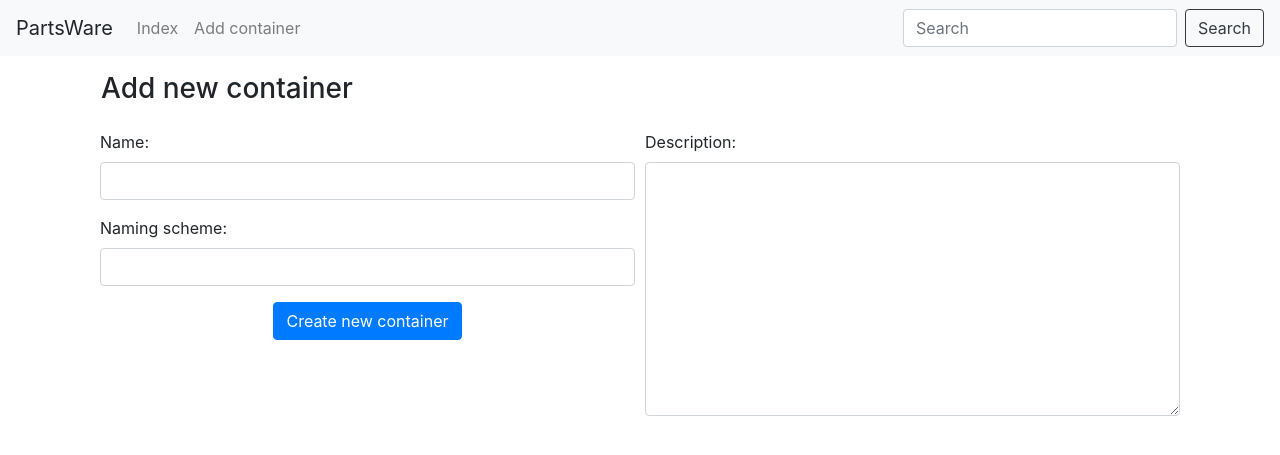
After one commit to kobus-v-schoor/parts-ware, a Django app: page /add_container/ in a window 1280 px wide. The commit adds this page. Shown: the top 455 px of the page. Run offline with Django 3.2, Linux system fonts and the light colour scheme; the visitor is signed in with stand-in values (Sample User, id 1); some libraries are stand-ins or nearby versions.

Commit message:
added add new container view

```diff
--- /dev/null
+++ b/partsware/parts/forms.py
@@ -0,0 +1,26 @@
+import re
+
+from django.forms import ModelForm
+from django.core.exceptions import ValidationError
+
+from .models import Container, Part
+
+class ContainerForm(ModelForm):
+    class Meta:
+        model = Container
+        fields = ['name', 'description', 'naming_scheme']
+
+    def clean_naming_scheme(self):
+        ns = self.cleaned_data['naming_scheme']
+
+        # check if naming scheme is valid regex
+        try:
+            re.compile(ns)
+            valid = True
+        except re.error:
+            valid = False
+
+        if not valid:
+            raise ValidationError("Naming scheme is not a valid regex")
+
+        return ns
--- a/partsware/parts/templates/parts/base.html
+++ b/partsware/parts/templates/parts/base.html
@@ -17,13 +17,14 @@
     <div class="collapse navbar-collapse" id="navbarTogglerDemo01">
         <a class="navbar-brand">PartsWare</a>
         <ul class="navbar-nav mr-auto mt-2 mt-lg-0">
-            <li class="nav-item active">
+            <li class="nav-item">
                 <a class="nav-link" href="{% url 'parts:index' %}">Index</a>
             </li>
             <li class="nav-item">
-                <a class="nav-link" href="#">Link</a>
+                <a class="nav-link" href="{% url 'parts:add_container' %}">Add container</a>
             </li>
         </ul>
+
         <form class="form-inline my-2 my-lg-0" method="post" action="{% url 'parts:search' %}">
             {% csrf_token %}
             <input name="search" class="form-control mr-sm-2" type="search" placeholder="Search" aria-label="Search">
--- /dev/null
+++ b/partsware/parts/templates/parts/bs_form_input.html
@@ -0,0 +1,10 @@
+{% load parts_extras %}
+
+<div class="form-group">
+    {{ field.label_tag }}
+    {{ field|add_class:'form-control' }}
+
+    {% for error in field.errors %}
+    <div class="alert alert-danger">{{ error }}</div>
+    {% endfor %}
+</div>
--- /dev/null
+++ b/partsware/parts/templates/parts/container.html
@@ -0,0 +1,51 @@
+{% extends 'parts/base.html' %}
+{% load parts_extras %}
+
+{% block title %}
+{% if new_container %}
+Add new container
+{% else %}
+Edit container
+{% endif %}
+{% endblock %}
+
+{% block parts_content %}
+
+<div class="container">
+    <div class="row p-3">
+        {% if new_container %}
+        <h3>Add new container</h3>
+        {% else %}
+        <h3>Edit container</h3>
+        {% endif %}
+    </div>
+
+    {% if successfully_added %}
+    <div class="alert alert-success">
+        New container successfully added
+    </div>
+    {% endif %}
+
+    <form method="post" action="{% url 'parts:add_container' %}">
+        {% csrf_token %}
+
+        <div class="form-row">
+            <div class="col">
+                {% form_input form.name %}
+                {% form_input form.naming_scheme %}
+
+                <div class="text-center">
+                    <button class="btn btn-primary" type="submit">
+                        Create new container
+                    </button>
+                </div>
+            </div>
+
+            <div class="col">
+                {% form_input form.description %}
+            </div>
+        </div>
+    </form>
+</div>
+
+{% endblock %}
--- /dev/null
+++ b/partsware/parts/templatetags/parts_extras.py
@@ -0,0 +1,11 @@
+from django import template
+
+register = template.Library()
+
+@register.filter(name='add_class')
+def add_class(value, arg):
+    return value.as_widget(attrs={'class': arg})
+
+@register.inclusion_tag('parts/bs_form_input.html')
+def form_input(field):
+    return {'field': field}
--- a/partsware/parts/urls.py
+++ b/partsware/parts/urls.py
@@ -9,4 +9,5 @@ urlpatterns = [
     path('download_datasheet/<int:part_id>/', views.download_datasheet,
          name='download_datasheet'),
     path('search/', views.search, name='search'),
+    path('add_container/', views.add_container, name='add_container'),
 ]
--- a/partsware/parts/views.py
+++ b/partsware/parts/views.py
@@ -11,6 +11,7 @@ from django.db.models import Q
 from django.core.exceptions import PermissionDenied
 
 from .models import Tag, Container, Part
+from .forms import ContainerForm
 
 @login_required
 def index(request):
@@ -83,3 +84,25 @@ def search(request):
     }
 
     return render(request, 'parts/search.html', context=context)
+
+@login_required
+def add_container(request):
+    successfully_added = False
+
+    if request.method == 'POST':
+        form = ContainerForm(request.POST)
+        if form.is_valid():
+            container = form.save(commit=False)
+            container.user = request.user
+            container.save()
+            successfully_added = True
+    else:
+        form = ContainerForm()
+
+    context = {
+        'new_container': True,
+        'successfully_added': successfully_added,
+        'form': form,
+    }
+
+    return render(request, 'parts/container.html', context=context)
```
Also changed, not shown: partsware/parts/templatetags/__init__.py (added).
